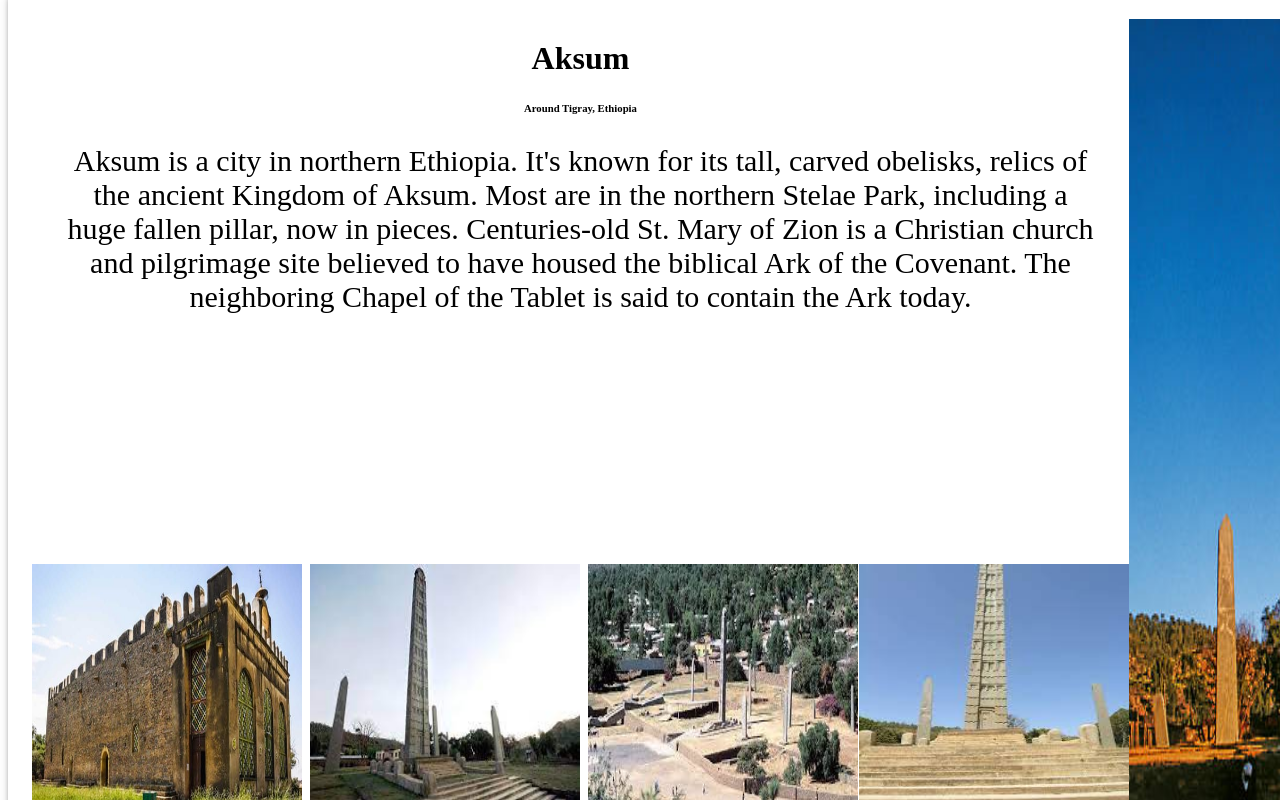
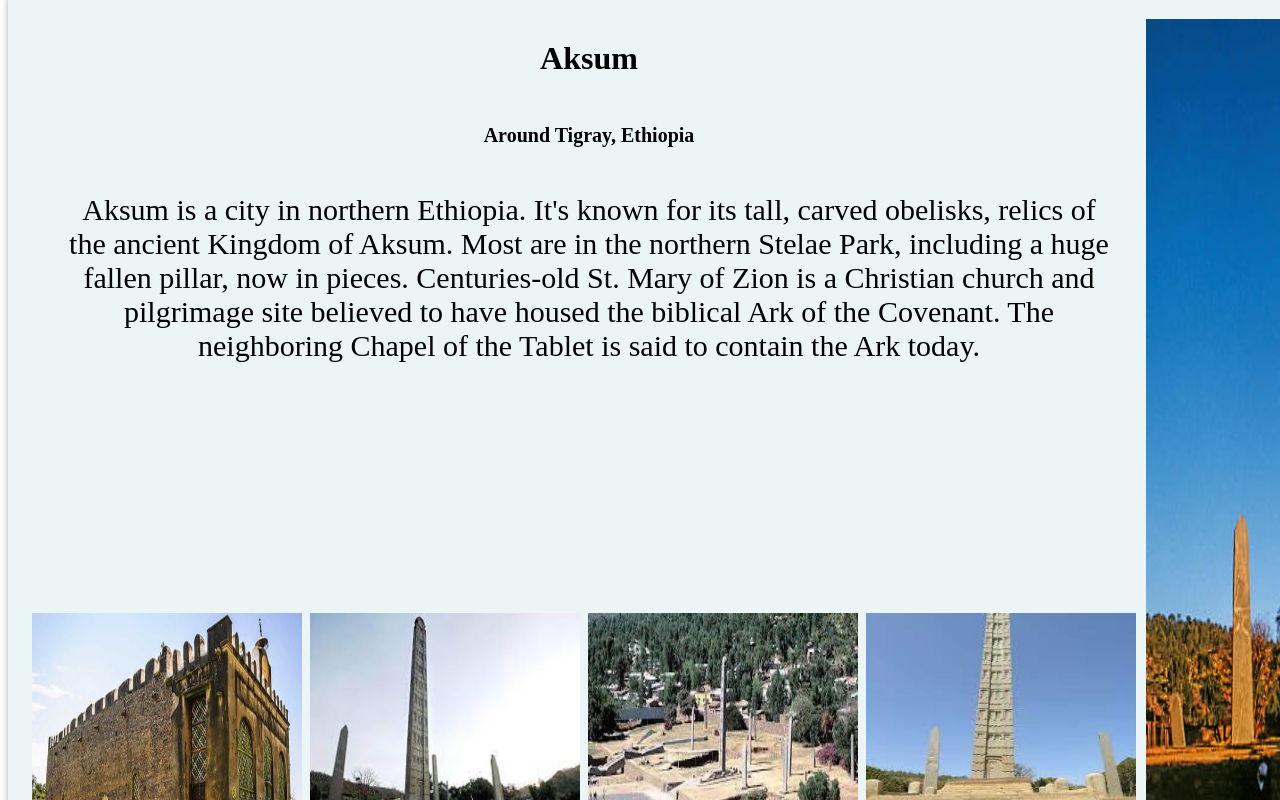
Before and after one commit to Jerusalemgirma/MSS-Tour-and-tourism-website, a React (Create React App) app in the folder mss-tour-and-tourism-website/: page / in a window 1280 px wide. Shown: the part 6740-7540 px from the top of the page. Built offline with nearby package versions, Linux system fonts and the light colour scheme.

Commit message:
change backround of card

```diff
--- a/mss-tour-and-tourism-website/src/components/partSeven/partSeven.js
+++ b/mss-tour-and-tourism-website/src/components/partSeven/partSeven.js
@@ -14,22 +14,22 @@ const PartSeven=()=>{
 
     const Cardd=(props)=>{
         return(
-            <Stack direction='row'   p={3} sx={{  boxShadow:4 }}>
+            <Stack direction='row'   p={3} sx={{boxShadow:4,backgroundColor:'#EBF5F6' }} >
               <Box  sx={{ textAlign:"center"}}>
 
                     <h1>{props.name}</h1>
-                    <h6>{props.location}</h6>
+                    <h6 style={{ fontSize:20 }}>{props.location}</h6>
                     <p style={{ marginBottom:250 ,fontSize:30,marginLeft:30,marginRight:30}}>{props.detail}</p>
                   <Stack direction='row' spacing={1}>
                     <img src={props.image5} style={{ width:270,height:240 }}/>
                     <img src={props.image3 } style={{ width:270,height:240 }}/>
                     <img src={props.image4} style={{ width:270,height:240 }}/>
-                    <img src={props.image2} style={{ width:270,height:240,marginLeft:1 }}/>
+                    <img src={props.image2} style={{ width:270,height:240}}/>
                  </Stack>
              </Box>
 
             <Box sx={{ width:650 }}>
-             <img src={props.image1} style={{ width:650 ,height:790}}/>
+             <img src={props.image1} style={{ width:640 ,height:790}}/>
             </Box>
 
         </Stack>
```
